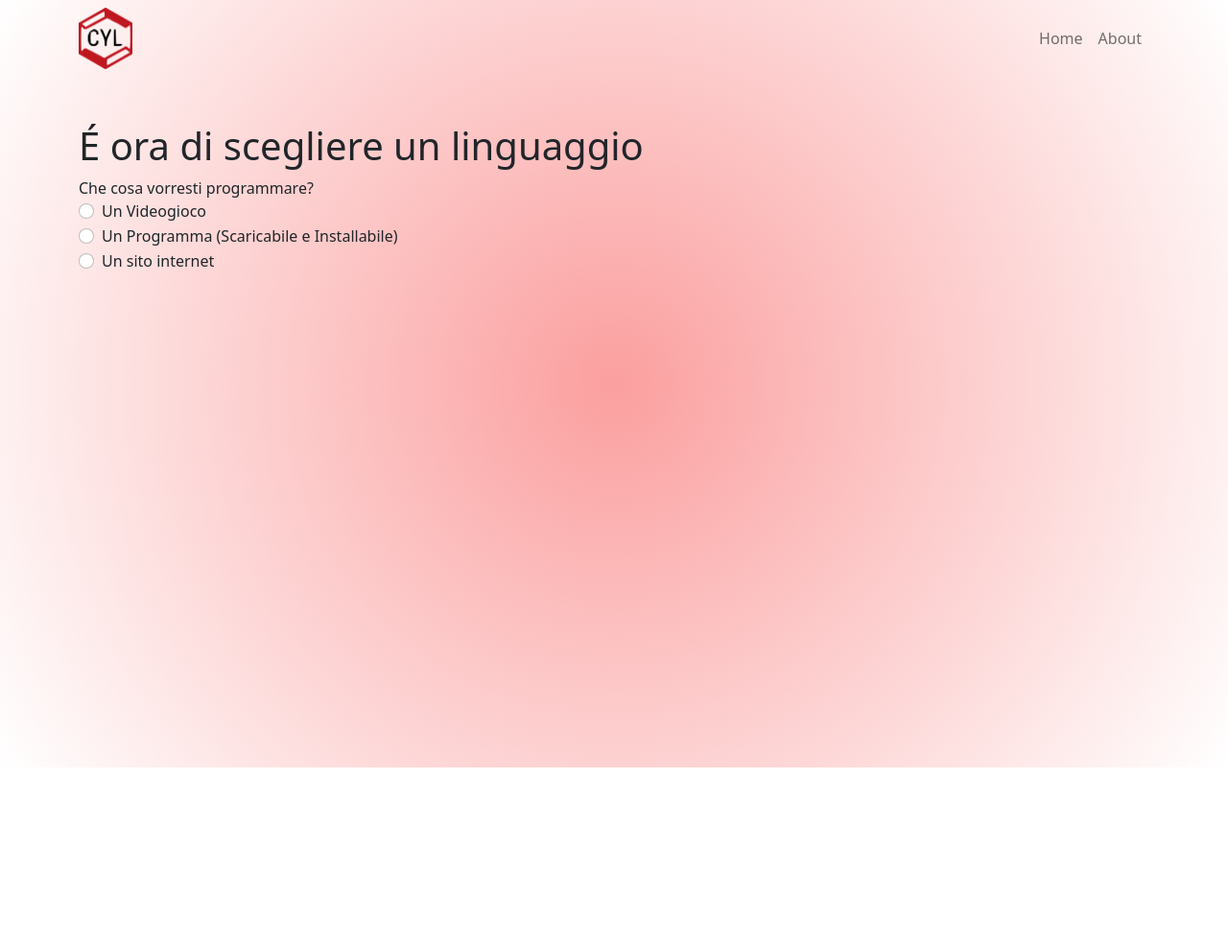
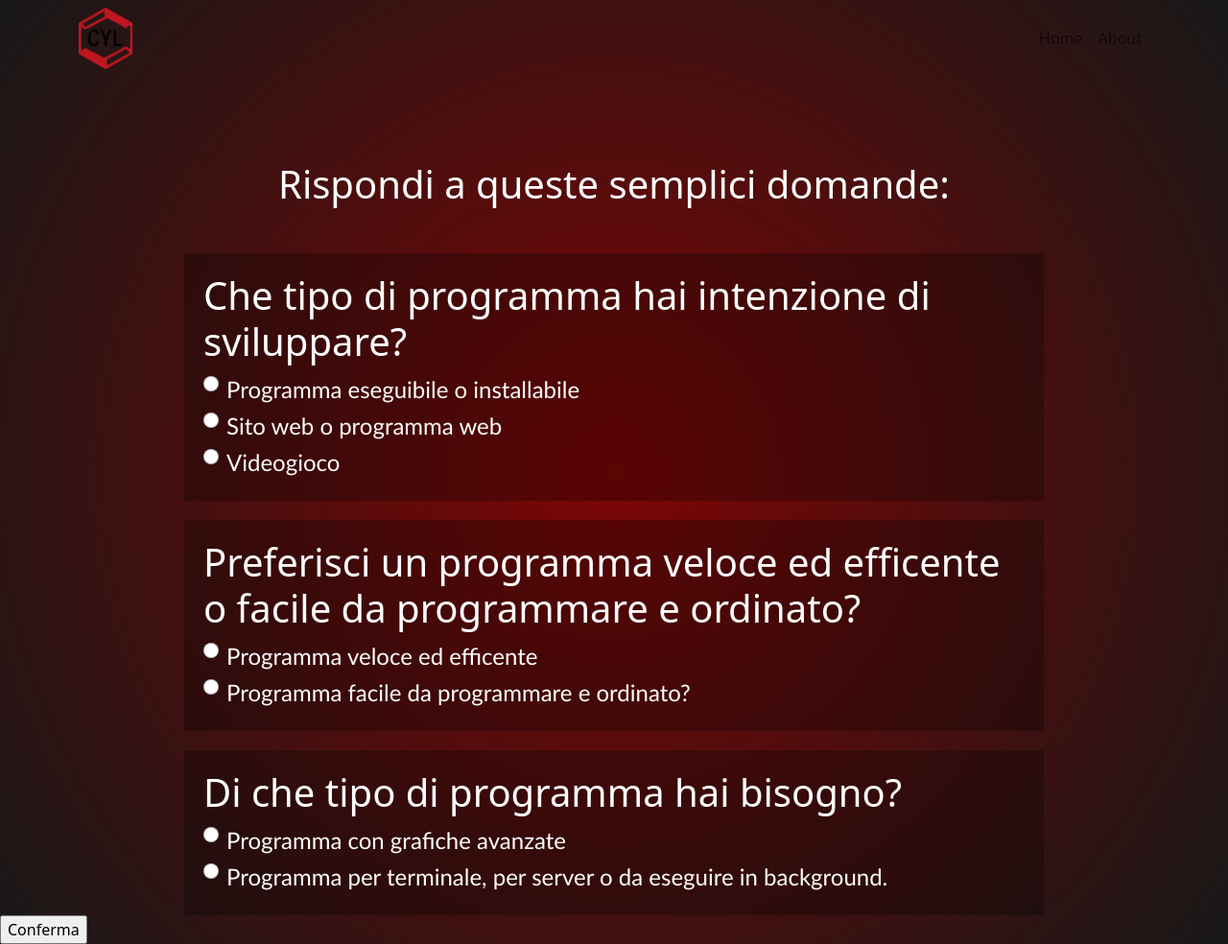
Before and after one commit to NotSoSeriouss/notsoseriouss.github.io, a plain HTML site: page action.html in a window 1280 px wide. Shown: the whole page at 96% size. Before the commit the page ends 800 px from the top, so only its background shows below. Drawn offline with Linux system fonts and the light colour scheme.

Commit message:
ristruttura

```diff
--- a/action.html
+++ b/action.html
@@ -1,3 +1,4 @@
+<!DOCTYPE html>
 <html>
     <head>
         <meta charset='utf-8'>
@@ -7,9 +8,9 @@
         <link href="bootstrap/css/bootstrap.min.css" rel="stylesheet">
         <script src="bootstrap/js/bootstrap.min.js"></script>
         <link rel='stylesheet' type='text/css' media='screen' href='il.css'>
-        <script src='main.js'></script>
+        <script src='il.js'></script>
     </head>
-    <body id="page-top">
+    <body>
         <div in="mainnav" class="navbar navbar-expand-lg navbar-light">
             <div class="container">
                 <img src="bitmap.png" width="5%">
@@ -24,35 +25,52 @@
             </div>
         </div>
         <br><br>
-        <div class="container">
-            <!--A section with a quiz that asks 3 questions and sends the results to js-->
-            <section>
-                <h1>É ora di scegliere un linguaggio</h1>
-                <form action="action.html" method="post">
-                    <div class="form-group">
-                        <label for="question1">Che cosa vorresti programmare?</label>
-                        <!--Input 3 radio buttons using bootstrap-->
-                        <div class="form-check">
-                            <input class="form-check-input" type="radio" name="question1" id="question1" value="1">
-                            <label class="form-check-label" for="question1">
-                                Un Videogioco
-                            </label>
-                        </div>
-                        <div class="form-check">
-                            <input class="form-check-input" type="radio" name="question1" id="question1" value="2">
-                            <label class="form-check-label" for="question1">
-                                Un Programma (Scaricabile e Installabile)
-                            </label>
-                        </div>
-                        <div class="form-check">
-                            <input class="form-check-input" type="radio" name="question1" id="question1" value="2">
-                            <label class="form-check-label" for="question1">
-                                Un sito internet
-                            </label>
-                        </div>
-                    </div>
-                </form>
-            </section>
+        <!--Qui c'è la parte effetiva del quiz-->
+        <div class="div-center">
+            <h1>Rispondi a queste semplici domande:</h1>
         </div>
+        <!--domanda iniziale-->
+        <div id="qd1" class="col-5 div-question">
+            <h1>Che tipo di programma hai intenzione di sviluppare?</h1>
+            <div class="form-check form-check-group">
+                <input type="radio" class="form-check-input r" name="q1" value="1" onclick="update(name, value)">
+                <label class="form-check-label" for="q1">Programma eseguibile o installabile</label>
+            </div>
+            <div class="form-check form-check-group">
+                <input type="radio" class="form-check-input r" name="q1" value="2" onclick="update(name, value)">
+                <label class="form-check-label" for="q1">Sito web o programma web</label>
+            </div>
+            <div class="form-check form-check-group">
+                <input type="radio" class="form-check-input r" name="q1" value="3" onclick="update(name, value)">
+                <label class="form-check-label" for="q1">Videogioco</label>
+            </div>
+        </div>
+
+        <!--domanda programa 1-->
+        <div id="qp1" class="col-5 div-question">
+            <h1>Preferisci un programma veloce ed efficente o facile da programmare e ordinato?</h1>
+            <div class="form-check form-check-group">
+                <input type="radio" class="form-check-input r" name="q2" value="1" onclick="update(name, value)">
+                <label class="form-check-label" for="q2">Programma veloce ed efficente</label>
+            </div>
+            <div class="form-check form-check-group">
+                <input type="radio" class="form-check-input r" name="q2" value="2" onclick="update(name, value)">
+                <label class="form-check-label" for="q2">Programma facile da programmare e ordinato?</label>
+            </div>
+        </div>
+
+        <!--domanda programma 2-->
+        <div id="qp2" class="col-5 div-question">
+            <h1>Di che tipo di programma hai bisogno?</h1>
+            <div class="form-check form-check-group">
+                <input type="radio" class="form-check-input r" name="q3" value="1" onclick="update(name, value)">
+                <label class="form-check-label" for="q3">Programma con grafiche avanzate</label>
+            </div>
+            <div class="form-check form-check-group">
+                <input type="radio" class="form-check-input r" name="q3" value="2" onclick="update(name, value)">
+                <label class="form-check-label" for="q3">Programma per terminale, per server o da eseguire in background.</label>
+            </div>
+        </div>
+        <input type="button" onclick="checkResults()" value="Conferma">
     </body>
-</html>
+</html>\
--- a/il.css
+++ b/il.css
@@ -1,4 +1,29 @@
 body {
     background: rgb(251,159,159);
-    background: radial-gradient(circle, rgba(251,159,159,1) 0%, rgba(255,255,255,1) 100%);
+    background: radial-gradient(circle, rgb(125, 5, 5) 0%, rgb(24, 24, 24) 100%);
 }
+
+.div-question {
+    background: rgba(0, 0, 0, 0.276);
+    width: 70%;
+    margin: 0 auto;
+    margin-top: 20px;
+    padding: 20px;
+}
+
+label {
+    color: white;
+    font-size: x-large;
+    font-family: 'Trebuchet MS', sans-serif;
+}
+
+h1 {
+    color: white;
+}
+
+.div-center {
+    text-align: center;
+    margin: 0 auto;
+    margin-top: 20px;
+    padding: 20px;
+}
--- /dev/null
+++ b/il.js
@@ -0,0 +1,37 @@
+function showDiv(id) {
+    document.getElementById(id).style.display = "block"
+}
+
+function hideDiv(id) {
+    document.getElementById(id).style.display = "none"
+}
+
+function viewElement(id) {
+    document.getElementById(id).scrollIntoView();
+}
+
+function hideAllDivs() {
+    var divsNames = ["qd1", "qp1", "qp2"]
+    divsNames.forEach(element =>
+        document.getElementById(element).style.display = "none"
+        );
+}
+
+function update(rbt, val) {
+    console.debug(rbt + val);
+    if (rbt == "q1") {
+        if (val == "1") { showDiv("qp1"); }
+    }
+    if (rbt == "q2") {
+        showDiv("qp2");
+    }
+}
+
+function checkResults() {
+    var radioButtons = table.getElementsByClassName("r");
+    var results = [];
+    console.debug(radioButtons);
+    for (var button of radioButtons) {
+        results.push(button);
+    }
+}
```
Also changed, not shown: test div/il.js (deleted, +0 -23 lines).
